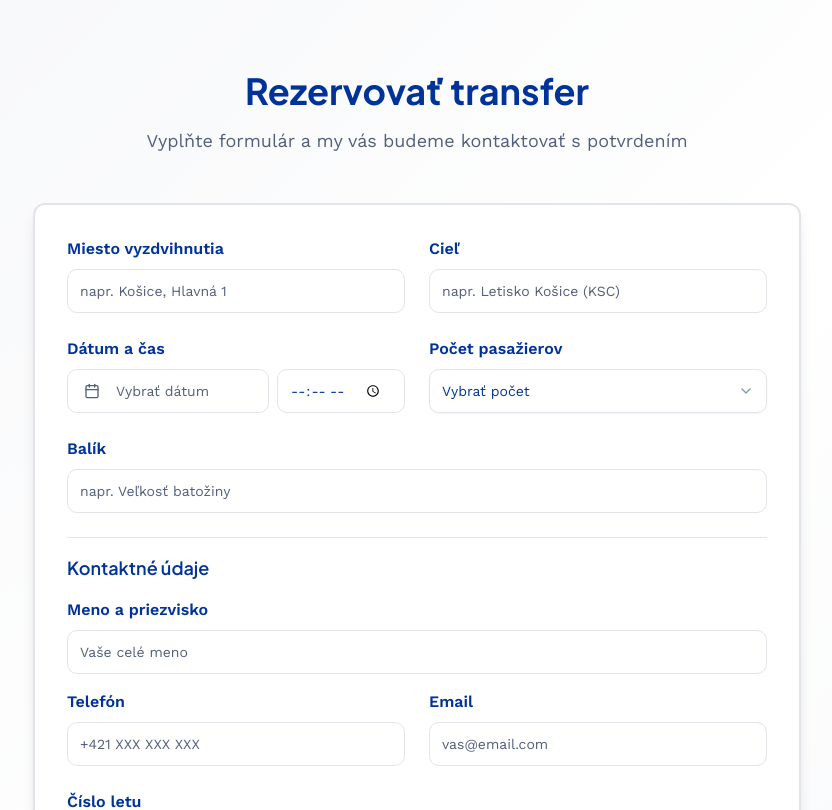
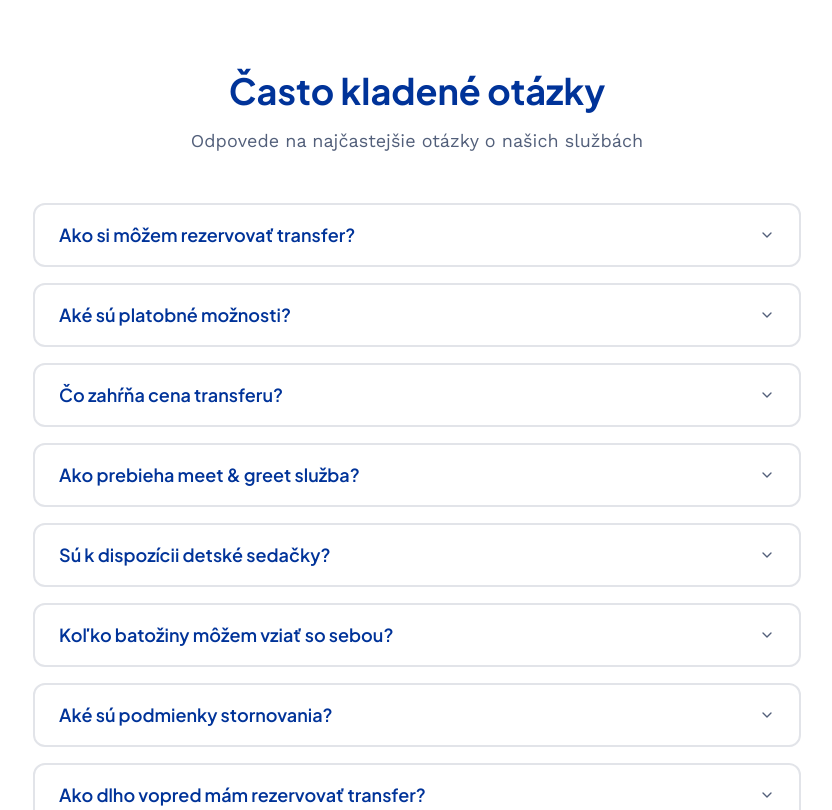
Before and after one commit to peterbejcek/sg-7e9ed9ed-db2b-4706-98da-653e3a8c3b37-1777240216, a Next.js app: page / in a window 1280 px wide. Shown: the part 2940-3750 px from the top of the page, without its empty margins (223-1055 px from the left). Built offline with nearby package versions, Linux system fonts and the light colour scheme.

Commit message:
feat(ui): add faq section with accordion component

```diff
--- a/src/pages/index.tsx
+++ b/src/pages/index.tsx
@@ -5,6 +5,7 @@ import { Button } from "@/components/ui/button";
 import { Card, CardContent, CardDescription, CardHeader, CardTitle } from "@/components/ui/card";
 import { Badge } from "@/components/ui/badge";
 import { Phone, Clock, CheckCircle2, Users, Baby, MapPin, ArrowRight, Star, CreditCard, FileText, Car } from "lucide-react";
+import { Accordion, AccordionContent, AccordionItem, AccordionTrigger } from "@/components/ui/accordion";
 
 const translations = {
   sk: {
@@ -77,6 +78,44 @@ const translations = {
         duration: "4-4.5 hod",
       },
       viewAll: "Zobraziť všetky trasy",
+    },
+    faq: {
+      title: "Často kladené otázky",
+      subtitle: "Odpovede na najčastejšie otázky o našich službách",
+      items: [
+        {
+          q: "Ako si môžem rezervovať transfer?",
+          a: "Transfer si môžete rezervovať telefonicky na +421 902 266 044, emailom na info@letiskokosice.taxi, alebo cez rezervačný formulár na tejto stránke. Po prijatí rezervácie vám pošleme potvrdenie.",
+        },
+        {
+          q: "Aké sú platobné možnosti?",
+          a: "Platbu môžete uskutočniť v hotovosti alebo kartou priamo vo vozidle. Pre firemných zákazníkov ponúkame platbu na faktúru pri hromadných objednávkach.",
+        },
+        {
+          q: "Čo zahŕňa cena transferu?",
+          a: "Cena zahŕňa prepravu, čakanie vodiča pri prílete (meet & greet), palivo, diaľničné poplatky a detské sedačky ak sú potrebné. Cena je fixná bez ohľadu na počet cestujúcich a batožiny do maximálnej kapacity vozidla.",
+        },
+        {
+          q: "Ako prebieha meet & greet služba?",
+          a: "Pri prílete na letisko vás náš vodič očakáva v príletovej hale s menovkou s vaším menom. Sledujeme čas príletu lietadla, takže aj pri meškaní vás vodič počká.",
+        },
+        {
+          q: "Sú k dispozícii detské sedačky?",
+          a: "Áno, detské sedačky poskytujeme bezplatne na požiadanie. Prosím uveďte vek a počet detí pri rezervácii, aby sme pripravili vhodné sedačky.",
+        },
+        {
+          q: "Koľko batožiny môžem vziať so sebou?",
+          a: "Štandardne môžete prepravovať batožinu pre 3-4 osoby (kufor + príručná batožina na osobu). Pre väčšie množstvo batožiny nás kontaktujte vopred a prispôsobíme vozidlo.",
+        },
+        {
+          q: "Aké sú podmienky stornovania?",
+          a: "Rezerváciu môžete zrušiť bezplatne až do 24 hodín pred plánovaným transferom. Pri storovaní v kratšom čase si vyhradzujeme právo účtovať storno poplatok.",
+        },
+        {
+          q: "Ako dlho vopred mám rezervovať transfer?",
+          a: "Odporúčame rezervovať aspoň 24 hodín vopred. V prípade naliehavej potreby nás kontaktujte telefonicky - pokúsime sa vyhovieť aj krátkodobým požiadavkám.",
+        },
+      ],
     },
     cta: {
       title: "Pripravení na váš ďalší transfer?",
@@ -165,6 +204,44 @@ const translations = {
         duration: "4-4.5 hrs",
       },
       viewAll: "View All Routes",
+    },
+    faq: {
+      title: "Frequently Asked Questions",
+      subtitle: "Answers to the most common questions about our services",
+      items: [
+        {
+          q: "How can I book a transfer?",
+          a: "You can book a transfer by phone at +421 902 266 044, by email at info@letiskokosice.taxi, or via the booking form on this page. We will send you a confirmation after receiving your reservation.",
+        },
+        {
+          q: "What are the payment options?",
+          a: "You can pay in cash or by card directly in the vehicle. For corporate clients, we offer invoice payment for bulk orders.",
+        },
+        {
+          q: "What does the transfer price include?",
+          a: "The price includes transportation, driver waiting at arrival (meet & greet), fuel, toll fees, and child seats if needed. The price is fixed regardless of the number of passengers and luggage up to the maximum vehicle capacity.",
+        },
+        {
+          q: "How does the meet & greet service work?",
+          a: "Upon arrival at the airport, our driver will be waiting for you in the arrivals hall with a name sign. We track flight arrival times, so even if delayed, the driver will wait.",
+        },
+        {
+          q: "Are child seats available?",
+          a: "Yes, we provide child seats free of charge upon request. Please specify the age and number of children when booking so we can prepare appropriate seats.",
+        },
+        {
+          q: "How much luggage can I bring?",
+          a: "Typically, you can transport luggage for 3-4 people (suitcase + hand luggage per person). For larger amounts of luggage, contact us in advance and we will arrange an appropriate vehicle.",
+        },
+        {
+          q: "What are the cancellation conditions?",
+          a: "You can cancel your reservation free of charge up to 24 hours before the planned transfer. For cancellations made within a shorter timeframe, we reserve the right to charge a cancellation fee.",
+        },
+        {
+          q: "How far in advance should I book a transfer?",
+          a: "We recommend booking at least 24 hours in advance. In case of urgent need, contact us by phone - we will try to accommodate last-minute requests.",
+        },
+      ],
     },
     cta: {
       title: "Ready for Your Next Transfer?",
@@ -549,6 +626,39 @@ export default function Home() {
           </div>
         </section>
 
+        {/* FAQ Section */}
+        <section className="py-20">
+          <div className="container">
+            <div className="text-center mb-12">
+              <h2 className="font-heading text-3xl md:text-4xl font-bold text-foreground mb-4">
+                {t.faq.title}
+              </h2>
+              <p className="text-muted-foreground text-lg max-w-2xl mx-auto">
+                {t.faq.subtitle}
+              </p>
+            </div>
+
+            <div className="max-w-3xl mx-auto">
+              <Accordion type="single" collapsible className="w-full space-y-4">
+                {t.faq.items.map((item, index) => (
+                  <AccordionItem
+                    key={index}
+                    value={`item-${index}`}
+                    className="border-2 border-border rounded-lg px-6 data-[state=open]:border-accent/50"
+                  >
+                    <AccordionTrigger className="text-left font-heading font-semibold text-lg hover:text-primary">
+                      {item.q}
+                    </AccordionTrigger>
+                    <AccordionContent className="text-muted-foreground leading-relaxed pt-2">
+                      {item.a}
+                    </AccordionContent>
+                  </AccordionItem>
+                ))}
+              </Accordion>
+            </div>
+          </div>
+        </section>
+
         {/* Booking Form */}
         <BookingForm locale={locale} />
 
```
